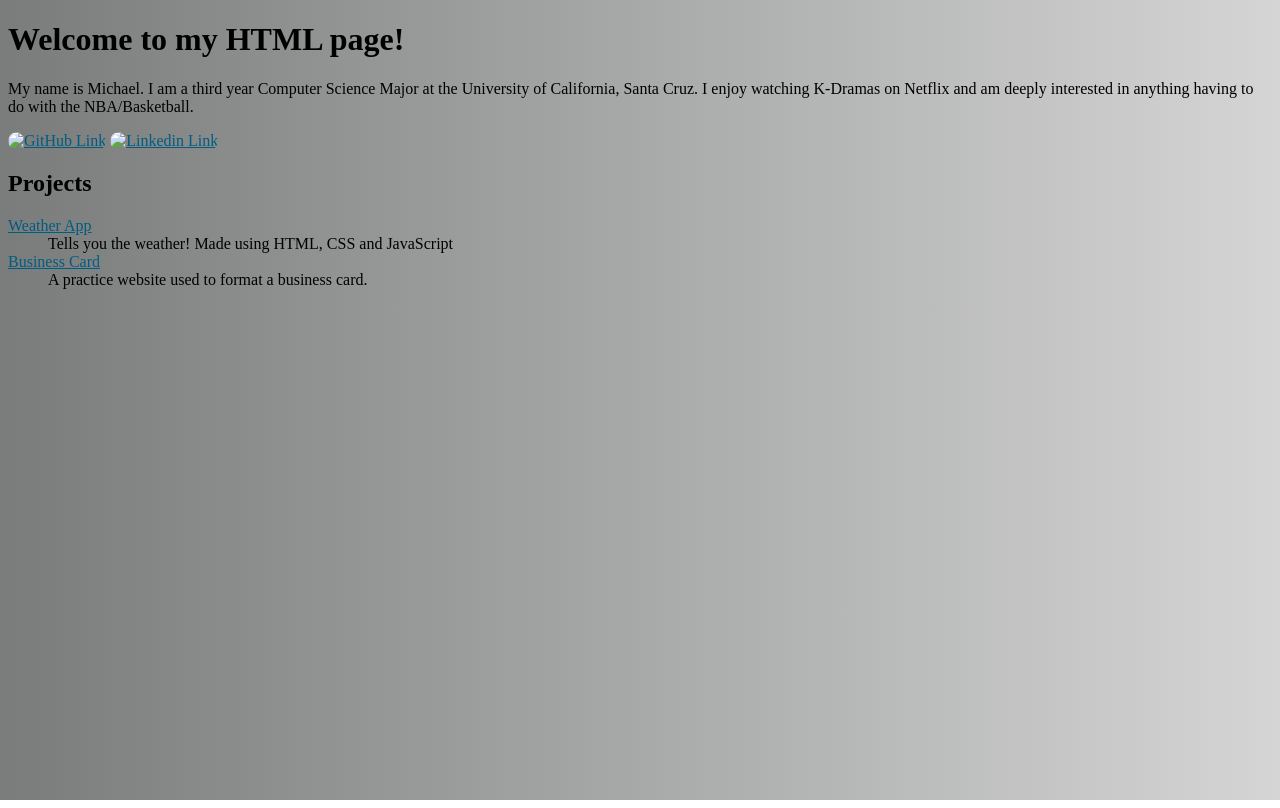
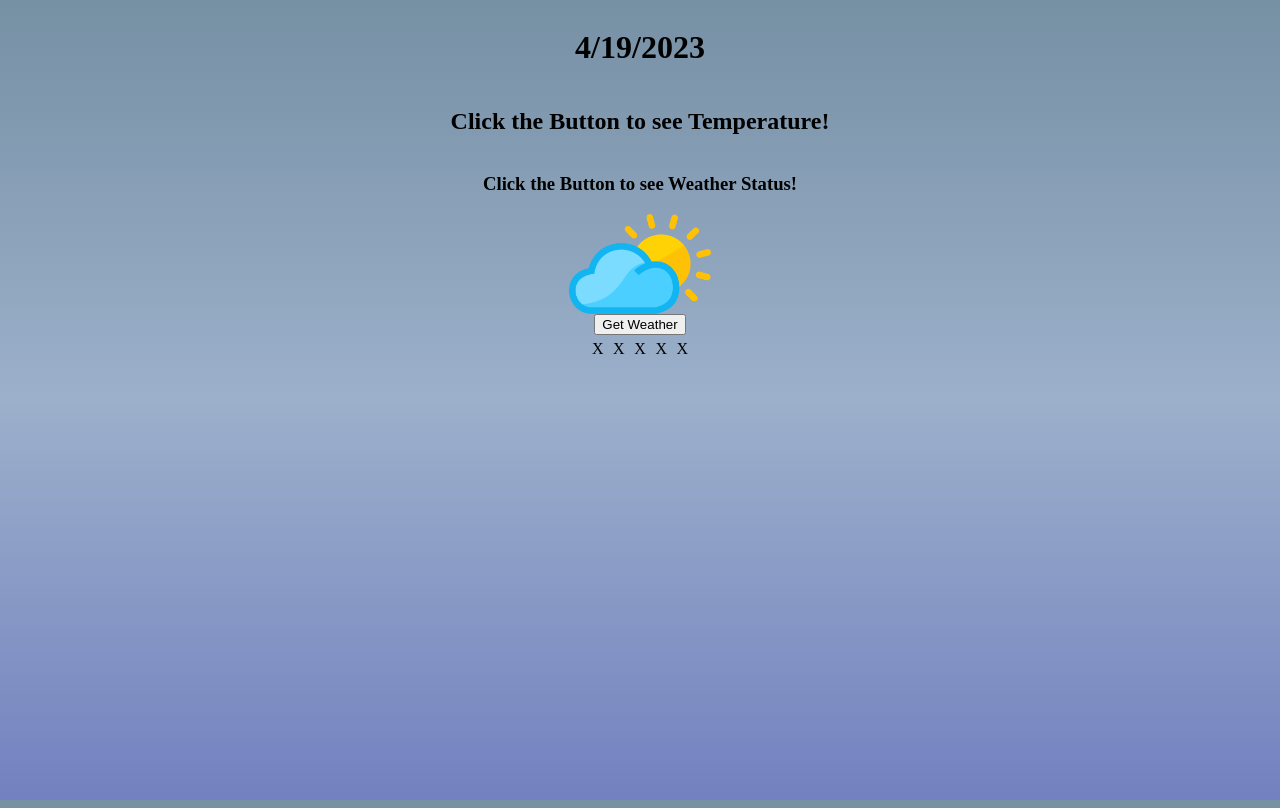
Before and after one commit to msoebrot/weatherapp, a plain HTML site: page index.html in a window 1280 px wide. Drawn offline with Linux system fonts and the light colour scheme.

Commit message:
Update index.html and style.css
Add content to index.html and style with style.css

```diff
--- a/index.html
+++ b/index.html
@@ -1,24 +1,24 @@
 <!doctype html>
 <html>
     <head>
-        <title>Our Funky HTML page</title>
-        <meta name="description" content="Our first page">
+        <title>Weather App</title>
+        <meta name="description" content="My Weather App">
         <link rel="stylesheet" href="style.css"/>
     </head>
     <body>
-        <h1> Welcome to my HTML page! </h1>
-        <p>My name is Michael. I am a third year Computer Science Major at the
-            University of California, Santa Cruz. I enjoy watching
-            K-Dramas on Netflix and am deeply interested in anything
-            having to do with the NBA/Basketball. </p>
-        <a href="https://github.com/msoebrot"><img src="github.png" alt="GitHub Link" width="50px" height="50px"></a>
-        <a href="www.linkedin.com/in/michael-soebroto/ "><img src="lnkin.png" alt="Linkedin Link" width="50px" height="50px"></a>
-        <h2> Projects </h2>
-        <dl>
-            <dt> <a href="https://github.com/msoebrot"> Weather App</a></dt>
-                <dd> Tells you the weather! Made using HTML, CSS and JavaScript </dd>
-            <dt> <a href="https://msoebrot.github.io/website/businesscard/"> Business Card</a> </dt>
-                <dd> A practice website used to format a business card. </dd>
-        </dl>
+        <main>
+            <h1 id="date">4/19/2023</h1>
+            <h2 id="temperature">Click the Button to see Temperature!</h1>
+            <h3 id="weatherstatus">Click the Button to see Weather Status!</h1>
+            <img src="cloud.png" alt="Cloud Icon" height="100" weight="100" class="weather-icon">
+            <button id="getWeatherBtn">Get Weather</button>
+            <div class="fiveday">
+                <div class="forecast">X</div>
+                <div class="forecast">X</div>
+                <div class="forecast">X</div>
+                <div class="forecast">X</div>
+                <div class="forecast">X</div>
+            </div>
+        </main>
     </body>
 </html>
--- a/style.css
+++ b/style.css
@@ -1,27 +1,26 @@
-html{
-    background: #7A7C7C;
-    background: -moz-linear-gradient(left, #7A7C7C 0%, #D5D5D5 100%);
-    background: -webkit-linear-gradient(left, #7A7C7C 0%, #D5D5D5 100%);
-    background: linear-gradient(to right, #7A7C7C 0%, #D5D5D5 100%);
+html {
+    height: 100%;
 }
 
-img {
-    border-radius: 30px;
+body {
+    min-height: 100%;
+    background: #7690A4;
+    background: -moz-linear-gradient(top, #7690A4 0%, #9CB0CB 50%, #7381C0 100%);
+    background: -webkit-linear-gradient(top, #7690A4 0%, #9CB0CB 50%, #7381C0 100%);
+    background: linear-gradient(to bottom, #7690A4 0%, #9CB0CB 50%, #7381C0 100%);
 }
 
-img:hover{
-    border:1px solid rgba(5, 8, 25, 0.74);
+main {
+    display: flex;
+    flex-direction: column;
+    align-items: center;
 }
 
-
-a:link {
-    color:rgb(0, 92, 128);
+.fiveday {
+    display: flex;
+    align-items: center
 }
 
-a:visited {
-    color:rgb(0, 234, 255);
+.forecast {
+    padding: 0.3em;
 }
-
-a:hover {
-    font-weight: bold;
-}
```
Also changed, not shown: cloud.png (added).
